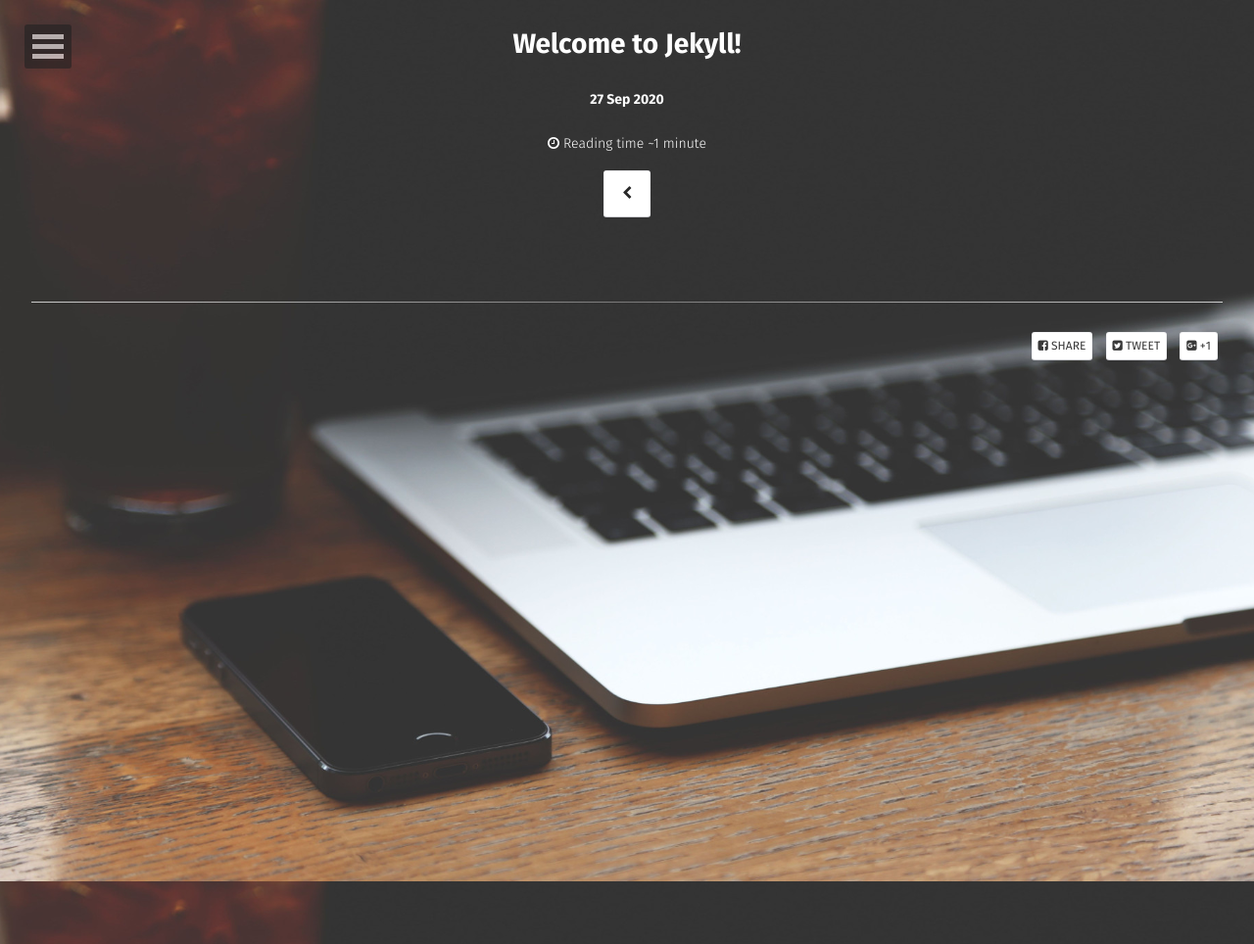
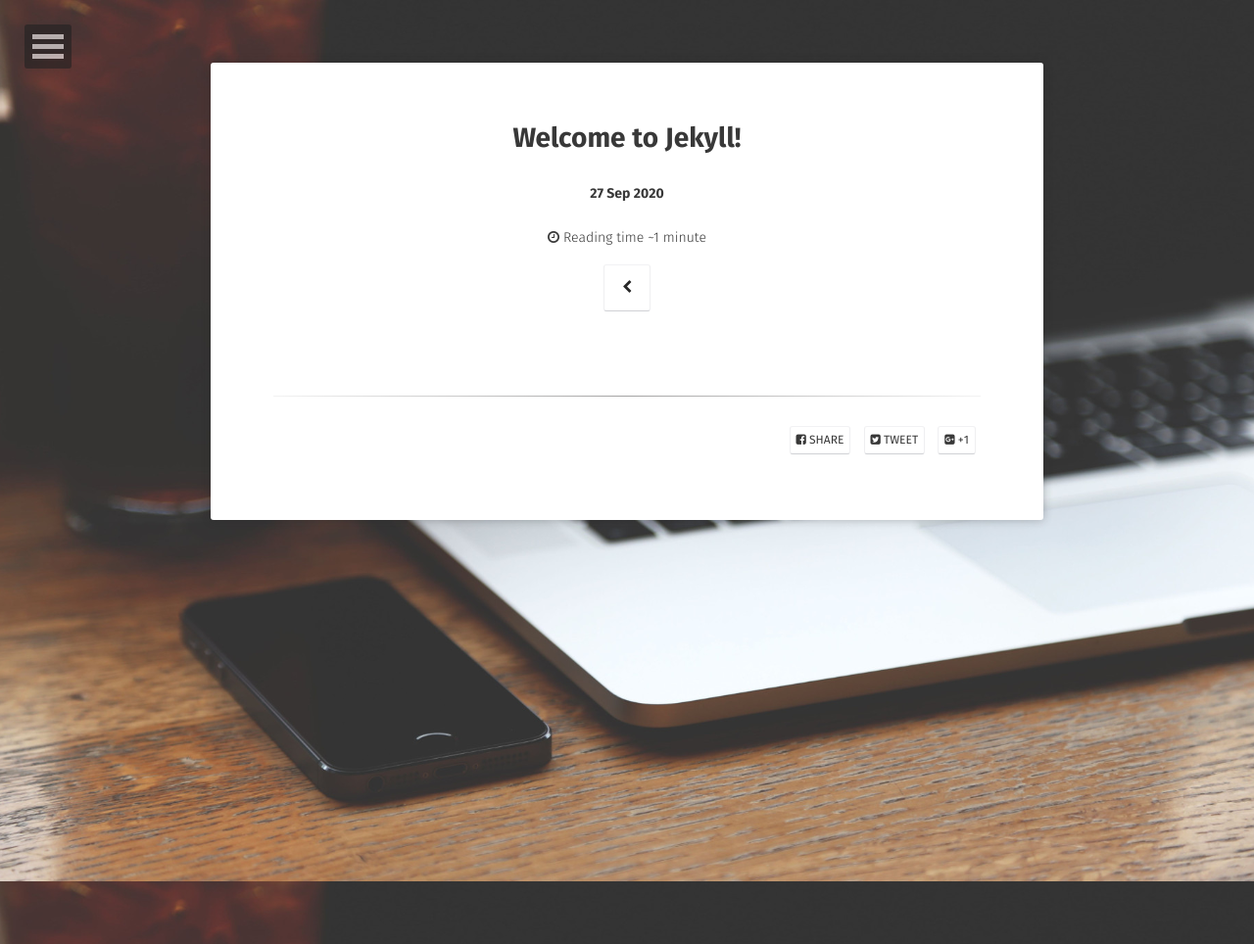
Before and after one commit to sangwoo24/sangwoo24.github.io, a Jekyll site: the page built from _posts/2020-09-27-first-post.md, in a window 1280 px wide. Shown: the whole page at 98% size. Built offline with Jekyll 4.4.1, drawn with Linux system fonts in a browser that asks for light colours; some web fonts are replaced; our own code applies the rules of GitHub Pages for plain Markdown files; comment, search, counter and statistics services are not loaded.

Commit message:
버그수정

```diff
--- a/_layouts/post-list.html
+++ b/_layouts/post-list.html
@@ -14,7 +14,7 @@
     {% include nav.html %}
     <!-- Header -->
     <header class="header" role="banner">
-        <div>
+        <div class="wrapper animated fadeIn">
             <div class="content">
                 <div class="post-title">
                     <h1>{{ page.title }}</h1>
--- a/_layouts/post.html
+++ b/_layouts/post.html
@@ -13,7 +13,7 @@
     {% include nav.html %}
     <!-- Header -->
     <header class="header" role="banner">
-        <div>
+        <div class="wrapper animated fadeIn">
             <div class="content">
                 <div class="post-title {% if page.feature %} feature {% endif %}">
                     <h1>{{ page.title }}</h1>
--- a/_layouts/project.html
+++ b/_layouts/project.html
@@ -39,8 +39,6 @@
                             <a href="https://github.com/sangwoo24/Main-Project-in-KPU/tree/master/Household%20Account%20Book%20" class="btn zoombtn" target="_blank">프로젝트 세부내용</a>
                         </li>
                     </ul>
-                        {% endif %}
-                    {% endfor %}
                 </div><br><br><br><br>
                 <div class="post-list">
                     <ul>
```
Also changed, not shown: other parts of _layouts/project.html (+1 -0 lines).
